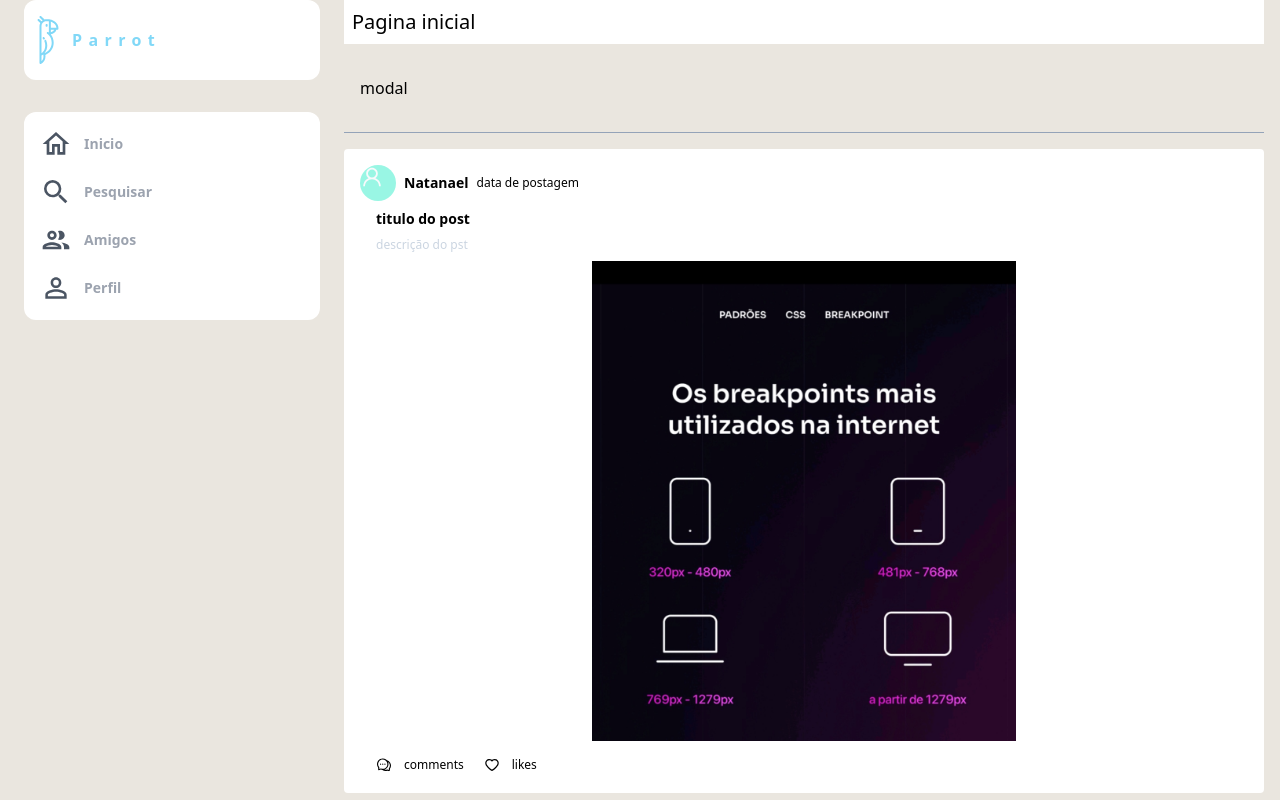
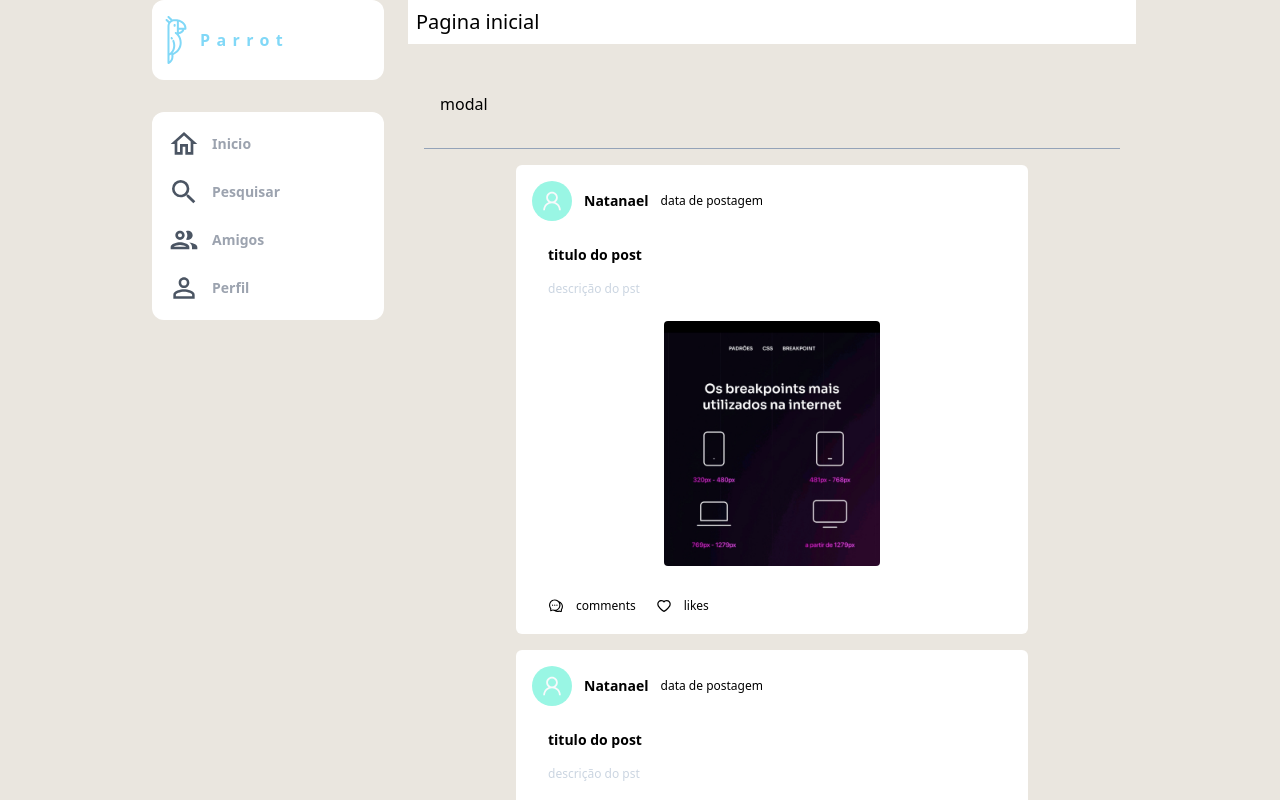
Before and after one commit to bc-fullstack-03/natanael-de-paulo-frontend, a React (Vite) app: page /home in a window 1280 px wide. Shown: the top 800 px of the page. Built offline with nearby package versions, Linux system fonts and the light colour scheme.

Commit message:
refact: home route interface

```diff
--- a/src/components/Post/index.tsx
+++ b/src/components/Post/index.tsx
@@ -5,28 +5,32 @@ import img from '../../assets/1655240397925.jpg'
 export function Post() {
   return (
     <>
-      <div className="bg-white rounded border-slate-400 px-4 py-4">
-        <div className="flex items-center gap-2">
-          <div className="rounded-[50%] w-9 h-9 bg-teal-200  overflow-hidden">
+      <div className="flex flex-col bg-white rounded-md border-slate-400 p-4 sm:max-w-lg sm:mx-auto sm:w-full">
+        <div className="flex items-center gap-3">
+          <div className="rounded-[50%] p-2 bg-teal-200  overflow-hidden">
             <AiOutlineUser size={24} className="text-slate-50" />
           </div>
           <Text className="font-extrabold"> Natanael</Text>
           <div className="text-xs">data de postagem</div>
         </div>
+        <div className="mt-4">
           <Text asChild={true}>
-          <h2 className="ml-4 my-2 font-extrabold">titulo do post</h2>
+            <h2 className="px-4 py-2 font-extrabold">titulo do post</h2>
           </Text>
           <Text asChild={true} size="sm" className="text-slate-300">
-          <p className="ml-4 my-2 break-words whitespace-pre-wrap">
+            <p className="px-4 py-2 break-words whitespace-pre-wrap">
               descrição do pst
             </p>
           </Text>
+        </div>
 
-        <div className="w-full h-[30em] ">
+        <div className="h-auto mx-auto my-4">
           <img
             src={img}
             alt="imagem"
-            className="w-full h-full flex rounded object-scale-down"
+            className=" flex rounded "
+            width={216}
+            height={325}
           />
         </div>
 
--- a/src/components/Theme/index.tsx
+++ b/src/components/Theme/index.tsx
@@ -21,7 +21,7 @@ export function Theme({ children }: PropsWithChildren) {
   }, [])
 
   return (
-    <div className="flex relative mx-auto sm:max-w-screen-2xl w-full sm:gap-4 sm:px-4 scroll-m-0 overscroll-y-none">
+    <div className="flex relative mx-auto sm:max-w-screen-lg w-full sm:gap-4 sm:px-4">
       <aside className="fixed bottom-0 z-10 w-full sm:relative sm:flex sm:w-full sm:max-w-[25%] sm:flex-col sm:px-2 sm:gap-8">
         {isSmallScreen ? null : (
           <div className="flex items-center bg-white rounded-xl py-4 sm:sticky sm:top-0">
--- a/src/pages/Home.tsx
+++ b/src/pages/Home.tsx
@@ -6,11 +6,11 @@ export function Home() {
   return (
     <>
       <Theme>
-        <header className="w-full p-2 bg-white ">
+        <header className="w-full p-2 bg-white">
           <HeaderTitle>Pagina inicial</HeaderTitle>
         </header>
 
-        <div className="flex flex-col w-full gap-4">
+        <div className="flex flex-col w-full gap-4 p-4">
           <div className="p-4">modal</div>
 
           <div className="border-b border-solid border-slate-400"></div>
--- a/src/styles/index.css
+++ b/src/styles/index.css
@@ -23,6 +23,10 @@
     display: none;
   }
 
+  * {
+    @apply box-border m-0 p-0
+  }
+
   #root {
     @apply w-full h-screen
   }
```
Lines whose indentation alone changed are shown as unchanged.
